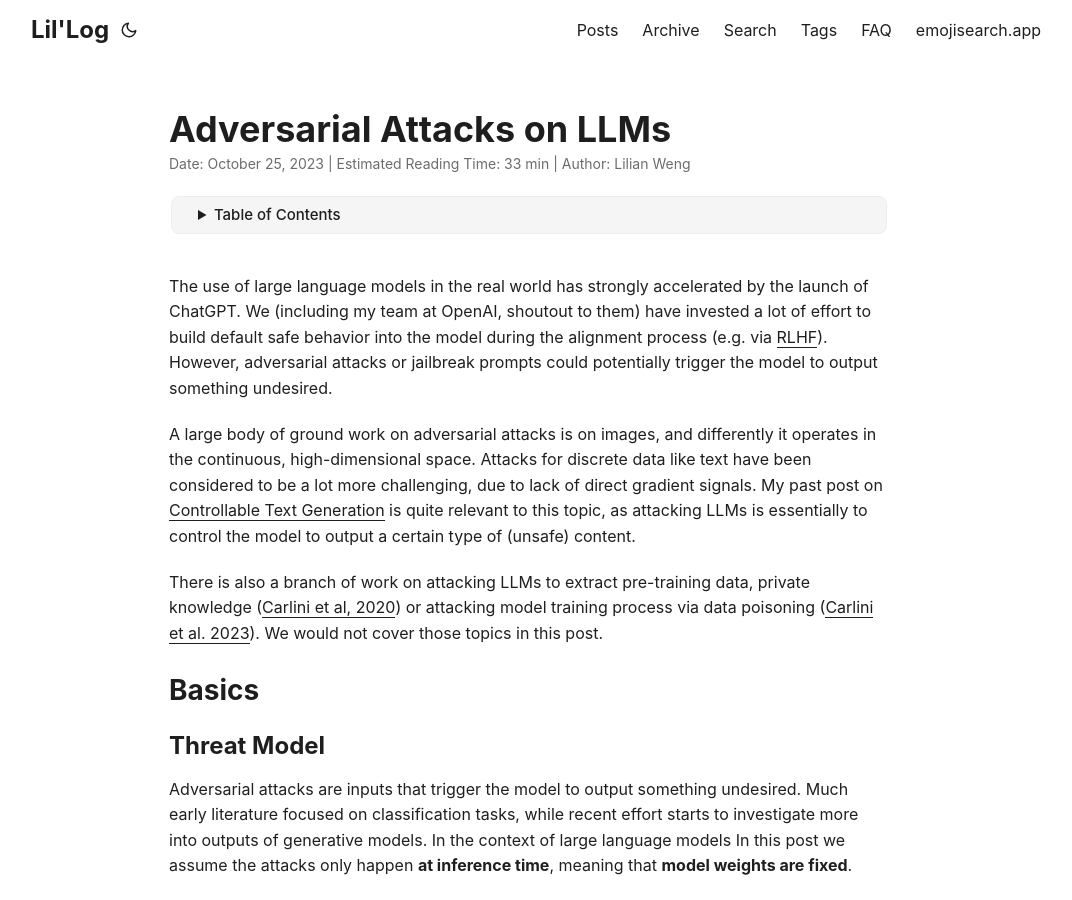
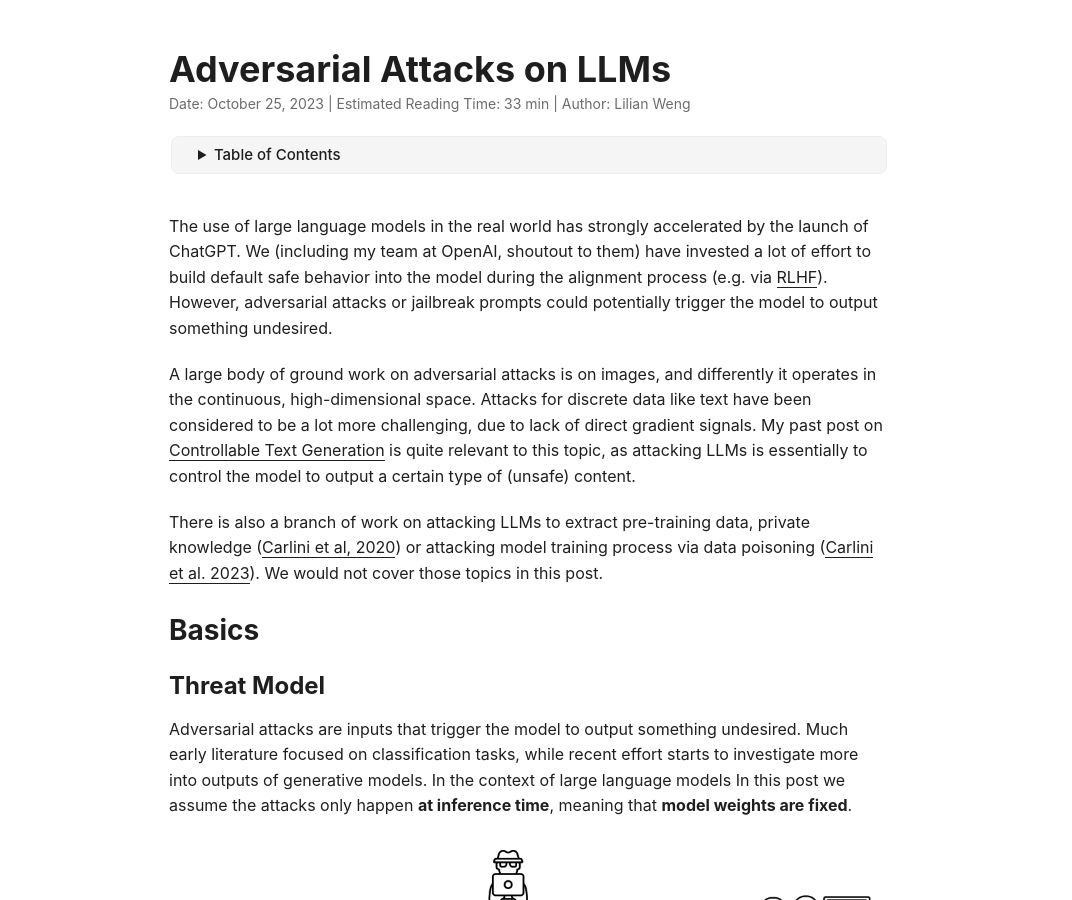
Before and after one commit to qiangyao1988/qiangyao1988.github.io, a Jekyll site: the page posts/2023-12-08-hijack-llm/index.html, which Jekyll copies as it is, in a window 1280 px wide and 900 px high. Shown: the whole window, without its empty margins (111-1183 px from the left). Built offline with Jekyll 4.4.1, drawn with Linux system fonts in a browser that asks for light colours.

Commit message:
Update index.html

```diff
--- a/posts/2023-12-08-hijack-llm/index.html
+++ b/posts/2023-12-08-hijack-llm/index.html
@@ -5,20 +5,14 @@
 <meta http-equiv="X-UA-Compatible" content="IE=edge">
 <meta name="viewport" content="width=device-width, initial-scale=1, shrink-to-fit=no">
 <meta name="robots" content="index, follow">
-<title>Adversarial Attacks on LLMs | Lil&#39;Log</title>
-<meta name="keywords" content="nlp, language-model, safety, adversarial attacks, robustness, redteam" />
+<title>Hijacking Large Language Models via Adversarial In-Context Learning</title>
+<meta name="keywords" content="nlp, large-language-model, safety, adversarial attacks, robustness, redteam" />
 <meta name="description" content="The use of large language models in the real world has strongly accelerated by the launch of ChatGPT. We (including my team at OpenAI, shoutout to them) have invested a lot of effort to build default safe behavior into the model during the alignment process (e.g. via RLHF). However, adversarial attacks or jailbreak prompts could potentially trigger the model to output something undesired.
 A large body of ground work on adversarial attacks is on images, and differently it operates in the continuous, high-dimensional space.">
-<meta name="author" content="Lilian Weng">
-<link rel="canonical" href="https://lilianweng.github.io/posts/2023-10-25-adv-attack-llm/" />
+<meta name="author" content="Yao Qiang">
 <link crossorigin="anonymous" href="/assets/css/stylesheet.min.67a6fb6e33089cb29e856bcc95d7aa39f70049a42b123105531265a0d9f1258b.css" integrity="sha256-Z6b7bjMInLKehWvMldeqOfcASaQrEjEFUxJloNnxJYs=" rel="preload stylesheet" as="style">
 <script defer crossorigin="anonymous" src="/assets/js/highlight.min.5b9ae0304f93db6cc493f51846f012428af399c614b4f2fbdb7fa59dd4d5ef5b.js" integrity="sha256-W5rgME&#43;T22zEk/UYRvASQorzmcYUtPL723&#43;lndTV71s="
     onload="hljs.initHighlightingOnLoad();"></script>
-<link rel="icon" href="https://lilianweng.github.io/favicon_peach.ico">
-<link rel="icon" type="image/png" sizes="16x16" href="https://lilianweng.github.io/favicon-16x16.png">
-<link rel="icon" type="image/png" sizes="32x32" href="https://lilianweng.github.io/favicon-32x32.png">
-<link rel="apple-touch-icon" href="https://lilianweng.github.io/apple-touch-icon.png">
-<link rel="mask-icon" href="https://lilianweng.github.io/safari-pinned-tab.svg">
 <meta name="theme-color" content="#2e2e33">
 <meta name="msapplication-TileColor" content="#2e2e33">
 <noscript>
@@ -172,68 +166,6 @@
 <script type="text/javascript" id="MathJax-script" async
   src="https://cdn.jsdelivr.net/npm/mathjax@3/es5/tex-mml-chtml.js"></script>
 
-
-<header class="header">
-    <nav class="nav">
-        <div class="logo">
-            <a href="https://lilianweng.github.io/" accesskey="h" title="Lil&#39;Log (Alt + H)">Lil&#39;Log</a>
-            <span class="logo-switches">
-                <button id="theme-toggle" accesskey="t" title="(Alt + T)">
-                    <svg id="moon" xmlns="http://www.w3.org/2000/svg" width="24" height="24" viewBox="0 0 24 24"
-                        fill="none" stroke="currentColor" stroke-width="2" stroke-linecap="round"
-                        stroke-linejoin="round">
-                        <path d="M21 12.79A9 9 0 1 1 11.21 3 7 7 0 0 0 21 12.79z"></path>
-                    </svg>
-                    <svg id="sun" xmlns="http://www.w3.org/2000/svg" width="24" height="24" viewBox="0 0 24 24"
-                        fill="none" stroke="currentColor" stroke-width="2" stroke-linecap="round"
-                        stroke-linejoin="round">
-                        <circle cx="12" cy="12" r="5"></circle>
-                        <line x1="12" y1="1" x2="12" y2="3"></line>
-                        <line x1="12" y1="21" x2="12" y2="23"></line>
-                        <line x1="4.22" y1="4.22" x2="5.64" y2="5.64"></line>
-                        <line x1="18.36" y1="18.36" x2="19.78" y2="19.78"></line>
-                        <line x1="1" y1="12" x2="3" y2="12"></line>
-                        <line x1="21" y1="12" x2="23" y2="12"></line>
-                        <line x1="4.22" y1="19.78" x2="5.64" y2="18.36"></line>
-                        <line x1="18.36" y1="5.64" x2="19.78" y2="4.22"></line>
-                    </svg>
-                </button>
-            </span>
-        </div>
-        <ul id="menu">
-            <li>
-                <a href="https://lilianweng.github.io/" title="Posts">
-                    <span>Posts</span>
-                </a>
-            </li>
-            <li>
-                <a href="https://lilianweng.github.io/archives" title="Archive">
-                    <span>Archive</span>
-                </a>
-            </li>
-            <li>
-                <a href="https://lilianweng.github.io/search/" title="Search (Alt &#43; /)" accesskey=/>
-                    <span>Search</span>
-                </a>
-            </li>
-            <li>
-                <a href="https://lilianweng.github.io/tags/" title="Tags">
-                    <span>Tags</span>
-                </a>
-            </li>
-            <li>
-                <a href="https://lilianweng.github.io/faq" title="FAQ">
-                    <span>FAQ</span>
-                </a>
-            </li>
-            <li>
-                <a href="https://www.emojisearch.app/" title="emojisearch.app">
-                    <span>emojisearch.app</span>
-                </a>
-            </li>
-        </ul>
-    </nav>
-</header>
 <main class="main">
 
 <article class="post-single">
```
